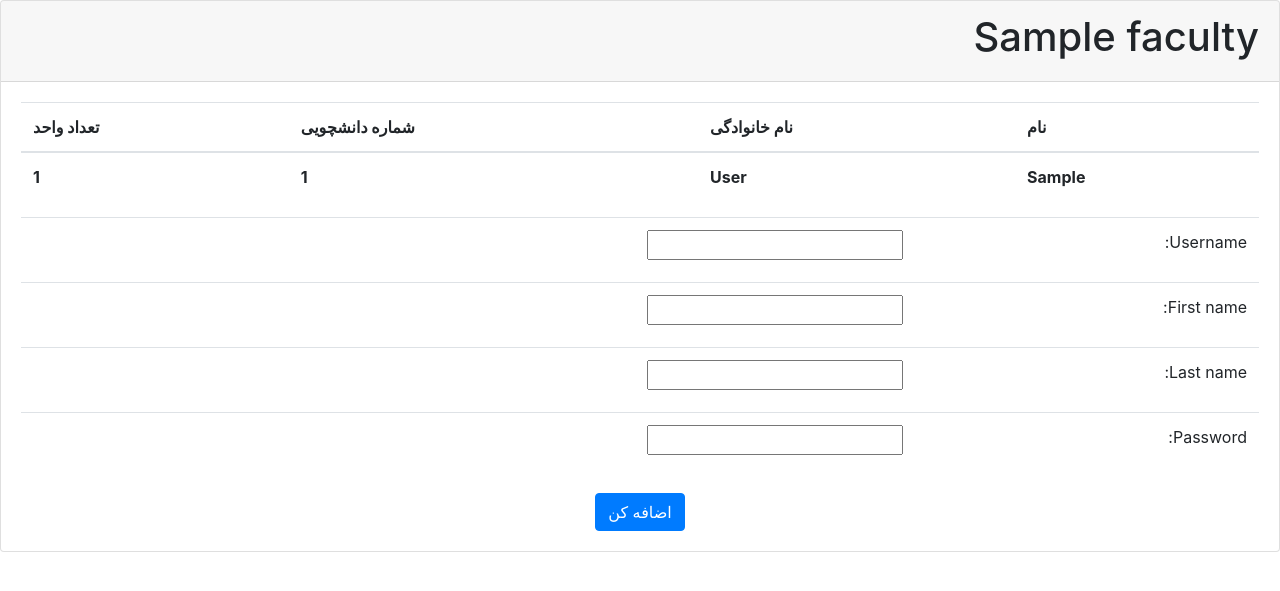
After one commit to sadeghesfahani/university, a Django app: page /add-student/1 in a window 1280 px wide. The commit adds this page. Shown: the top 591 px of the page. Run offline with Django 3.2, Linux system fonts and the light colour scheme; tables that the repository leaves empty hold one stand-in row (values such as "Sample post"); lists and menus that the app fills with data are empty; some libraries are stand-ins or nearby versions.

Commit message:
adding new student has been implemented

```diff
--- /dev/null
+++ b/university/form.py
@@ -0,0 +1,8 @@
+from django.forms import ModelForm
+from .models import *
+
+
+class StudentForm(ModelForm):
+    class Meta:
+        model = Student
+        fields = ['username', 'first_name', 'last_name', 'password']
--- a/university/models.py
+++ b/university/models.py
@@ -3,8 +3,8 @@ from django.contrib.auth.models import User
 from django.db import models
 import random
 
-
 # Create your models here.
+from django.db.models import Sum
 
 
 def generateStaffPersonalId():
@@ -43,7 +43,7 @@ class University(models.Model):
 
 class Faculty(models.Model):
     name = models.CharField(max_length=100)
-    university = models.ForeignKey(University, on_delete=models.CASCADE, related_name='faculty')
+    university = models.ForeignKey(University, on_delete=models.CASCADE, related_name='university_faculty')
 
     def __str__(self):
         return f"{self.university.name} - {self.name}"
@@ -60,6 +60,10 @@ class Teacher(User):
 class Student(User):
     student_id = models.IntegerField(unique=True, default=generateStudentPersonalId)
     faculty = models.ForeignKey(Faculty, on_delete=models.CASCADE)
+
+    @property
+    def units(self):
+        return self.student_course.all().aggregate(Sum('unit'))['unit__sum']
 
     def __str__(self):
         return f"{self.last_name} - {self.student_id} - {self.faculty.name}"
--- /dev/null
+++ b/university/templates/university/add_student.html
@@ -0,0 +1,56 @@
+{% extends 'university/layout.html' %}
+{% block style %}
+    input{
+    display:inline-flex;
+    flex:1;
+    }
+{% endblock %}
+{% block body %}
+<div class="card">
+<div class="card-header text-right"><h1> {{ faculty.name }}</h1></div>
+<div class="card-body">
+    <table class="table">
+        <thead>
+        <tr>
+            <th>نام</th>
+            <th>نام خانوادگی</th>
+            <th>شماره دانشچویی</th>
+            <th>تعداد واحد</th>
+        </tr>
+        </thead>
+        <tbody>
+        {% for student in students %}
+
+            <tr>
+                <th>{{ student.first_name }}</th>
+                <th>{{ student.last_name }}</th>
+                <th>{{ student.student_id }}</th>
+                <th>{{ student.units }}</th>
+            </tr>
+        {% endfor %}
+        </tbody>
+    </table>
+
+
+    <form action="" class="text-right" method="post">
+    {% csrf_token %}
+        <table class="table">
+            {% for foo in form %}
+                <tr>
+                    <td><label class="" style="" for="{{ foo.id_for_label }}">{{ foo.label_tag }}</label></td>
+                    <td>{{ foo }}</td>
+                </tr>
+            {% endfor %}
+        </table>
+    <div class="row text-center">
+        <div class="col">
+        <input type="submit" class="btn btn-primary " value="اضافه کن">
+            </div>
+    </div>
+
+    </form>
+
+
+</div>
+</div>
+{% endblock %}
--- a/university/templates/university/layout.html
+++ b/university/templates/university/layout.html
@@ -5,7 +5,13 @@
     body{
         direction: rtl;
     }
+    {% block style %}
+
+    {% endblock %}
+
 </style>
+
+
     <meta charset="utf-8">
     <meta name="viewport" content="width=device-width, initial-scale=1, shrink-to-fit=no">
     <script src="https://code.jquery.com/jquery-3.2.1.slim.min.js" integrity="sha384-KJ3o2DKtIkvYIK3UENzmM7KCkRr/rE9/Qpg6aAZGJwFDMVNA/GpGFF93hXpG5KkN" crossorigin="anonymous"></script>
--- a/university/templates/university/university.html
+++ b/university/templates/university/university.html
@@ -8,11 +8,11 @@
     {% for faculty in faculties %}
         <div class="card text-right">
             <div class="card-header">
-                <h3>
+                <h3 style="display: inline-flex">
                     {{ faculty.name }}
                 </h3>
-                <a href="" class="btn btn-primary"></a>
-                <a href="" class="btn btn-primary"></a>
+                <a href="" class="btn btn-primary float-left m-2">افزودن درس</a>
+                <a href="{% url 'add_student' faculty_id=faculty.id %}" class="btn btn-primary float-left m-2">افزودن دانشجو</a>
             </div>
             <div class="card-body">
                 <table class="table">
--- a/university/urls.py
+++ b/university/urls.py
@@ -7,4 +7,5 @@ urlpatterns = [
     path('student/<int:id>', views.student, name="student"),
     path('course/<int:id>', views.course, name="course"),
     path('course/delete/<int:student_id>/<int:course_id>', views.delete_course, name="delete"),
+    path('add-student/<int:faculty_id>', views.add_student, name="add_student"),
 ]
--- a/university/views.py
+++ b/university/views.py
@@ -1,7 +1,9 @@
+from django.db.models import Sum
 from django.http import HttpResponseRedirect
 from django.shortcuts import render
 from django.urls import reverse
 
+from .form import StudentForm
 from .models import *
 
 
@@ -67,8 +69,36 @@ def delete_course(request, student_id, course_id):
         course = Course.objects.get(id=course_id)
         student = Student.objects.get(id=student_id)
         course.students.remove(student)
-        return HttpResponseRedirect(reverse('course', args= (course_id,)))
+        return HttpResponseRedirect(reverse('course', args=(course_id,)))
     except Course.DoesNotExist:
         error = "there is no such a course"
     except Student.DoesNotExist:
         error = "there is no such a student"
+
+
+def add_student(request, faculty_id):
+    global faculty
+    student_form = StudentForm()
+    try:
+        faculty = Faculty.objects.get(id=faculty_id)
+        students = Student.objects.filter(faculty=faculty)
+
+    except Faculty.DoesNotExist:
+        students = None
+    if request.method == "GET":
+        return render(request, 'university/add_student.html',
+                      {"students": students, 'form': student_form, "faculty": faculty})
+
+    else:
+        student_form = StudentForm(request.POST)
+        if student_form.is_valid():
+            print("it's validated")
+            new_student = student_form.save(commit=False)
+            new_student.faculty = faculty
+            new_student.save()
+            student_form = StudentForm()
+            return render(request, 'university/add_student.html',
+                          {"students": students, 'form': student_form, "faculty": faculty})
+        else:
+            return render(request, 'university/add_student.html',
+                          {"students": students, "faculty": faculty, "form": student_form})
```
Also changed, not shown: university_controller/settings.py (+2 -7 lines).
